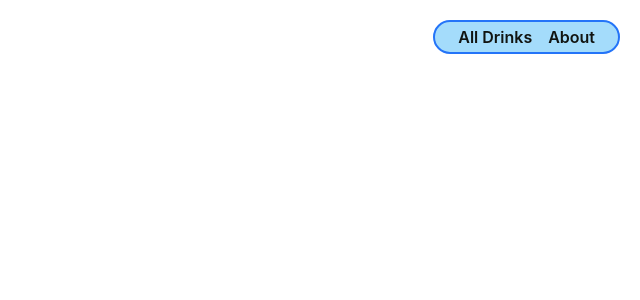
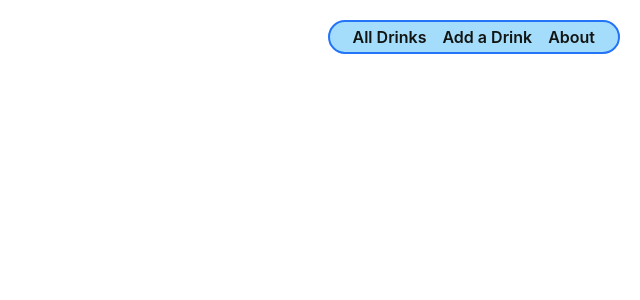
Before and after one commit to hymanrcus/cocktail-collector, a Django app: template main_app/templates/home.html in a window 1280 px wide. Shown: the top 300 px of the page, without its empty margins (640-1280 px from the left). Run offline with Django 4.2, Linux system fonts and the light colour scheme; the template is opened without the code that fills it, so the values that code supplies are empty.

Commit message:
add creation UI

```diff
--- a/main_app/templates/base.html
+++ b/main_app/templates/base.html
@@ -28,6 +28,7 @@
     <nav>
       <ul>
         <li><a href="{% url 'drinks_index' %}">All Drinks</a></li>
+        <li><a href="{% url 'drinks_create' %}">Add a Drink</a></li>
         <li><a href="{% url 'about' %}">About</a></li>
       </ul>
     </nav>
--- a/main_app/urls.py
+++ b/main_app/urls.py
@@ -5,5 +5,6 @@ urlpatterns = [
   path('', views.home, name='home'),
   path('about/', views.about, name='about'),
   path('drinks/', views.drinks_index, name='drinks_index'),
-    path('drinks/<int:drink_id>/', views.drinks_detail, name='drinks_detail'),
+  path('drinks/<int:drink_id>/', views.drinks_detail, name='drinks_detail'),
+  path('drinks/create/', views.DrinkCreate.as_view(), name='drink_create'),
 ]
```
